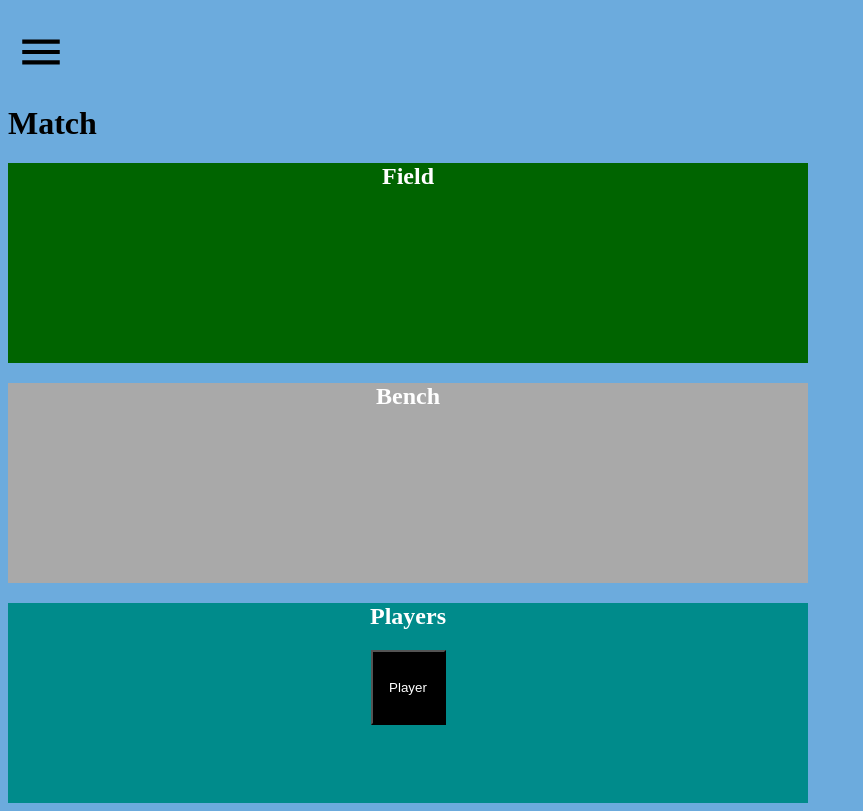
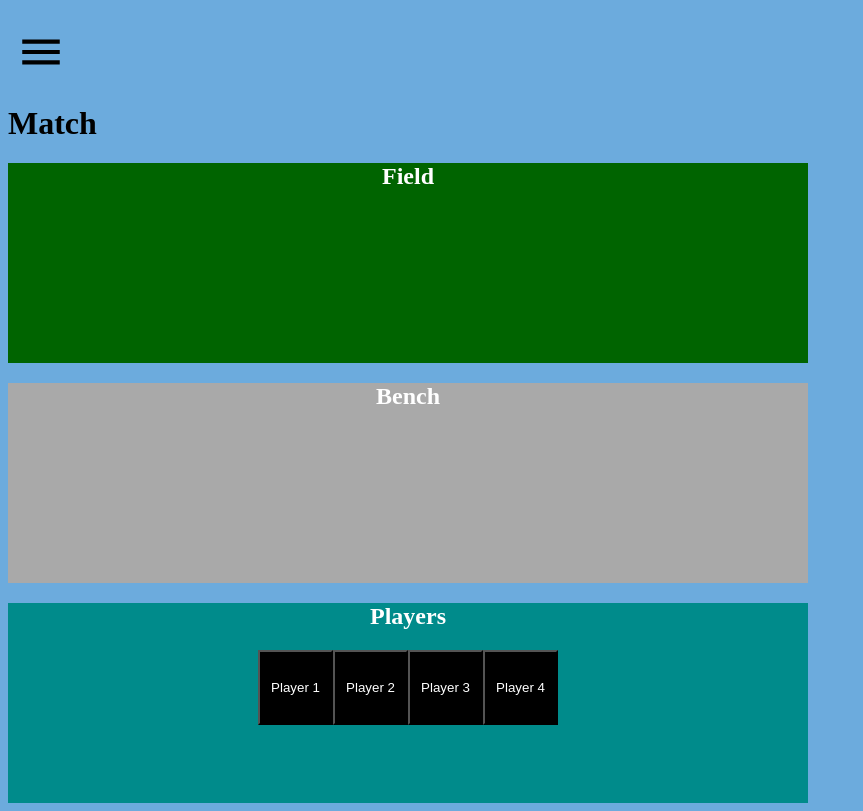
Before and after one commit to JasonP2002/man-city-hackathon-front-end, a React (Create React App) app in the folder hays-hackathon/: page /match in a window 1280 px wide. Shown: the whole page, without its empty margins (0-863 px from the left). Built offline with nearby package versions, Linux system fonts and the light colour scheme.

Commit message:
drag-and-drop with multiple draggables

```diff
--- a/hays-hackathon/src/components/pages/MatchPage.jsx
+++ b/hays-hackathon/src/components/pages/MatchPage.jsx
@@ -9,18 +9,37 @@ import { DndContext } from '@dnd-kit/core';
 
 import Player from '../matchpage/Player';
 
+const num_players = 4;
+
+const generatePlayers = () => {
+  let players = []
+  let id=''
+  for (let i = 0; i < num_players; i++) {
+    id = 'player-draggable:'+i.toString()
+    players.push(<Player key={id} id={id}>Player {i+1}</Player>)
+  }
+  return players;
+};
+
+const generateDropZones = () => {
+  let dropZones = []
+  for (let i = 0; i < num_players; i++) {
+    dropZones.push('avail-droppable')
+  }
+  return dropZones;
+}
 
 const MatchPage = (props) => {
-  const [parent, setParent] = useState(null);
-  const testPlayer = (
-    <Player id="player-draggable">
-      <p>Player</p>
-    </Player>
-  )
+  const [players, setPlayers] = useState(generatePlayers());
+  const [dropZones, setDropZones] = useState(generateDropZones());
 
   function handleDragEnd(event) {
-    const {over} = event;
-    setParent(over ? over.id : null);
+    const {over, active} = event;
+    if (over && active) { //If draggable dropped into droppable
+      const index = parseInt((active.id).split(':')[1]); //Get id of draggable
+      //Change dropzone for dropped draggable
+      setDropZones(dropZones.slice(0, index).concat([over.id].concat(dropZones.slice(index+1, dropZones.length))));
+    }
   }
 
   return (
@@ -32,17 +51,17 @@ const MatchPage = (props) => {
 
           <Field key='field-droppable' id='field-droppable'>
             <h2>Field</h2>
-            {parent === 'field-droppable' ? testPlayer : <></>}
+            {players.filter((_, i) => dropZones[i] === 'field-droppable')}
           </Field>
 
           <Bench key='bench-droppable' id='bench-droppable'>
             <h2>Bench</h2>
-            {parent === 'bench-droppable' ? testPlayer : <></>}
+            {players.filter((_, i) => dropZones[i] === 'bench-droppable')}
           </Bench>
 
           <Available key='avail-droppable' id='avail-droppable'>
             <h2>Players</h2>
-            {parent === null || parent === 'avail-droppable' ? testPlayer : null}
+            {players.filter((_, i) => dropZones[i] === 'avail-droppable')}
           </Available>
 
         </DndContext>
```
